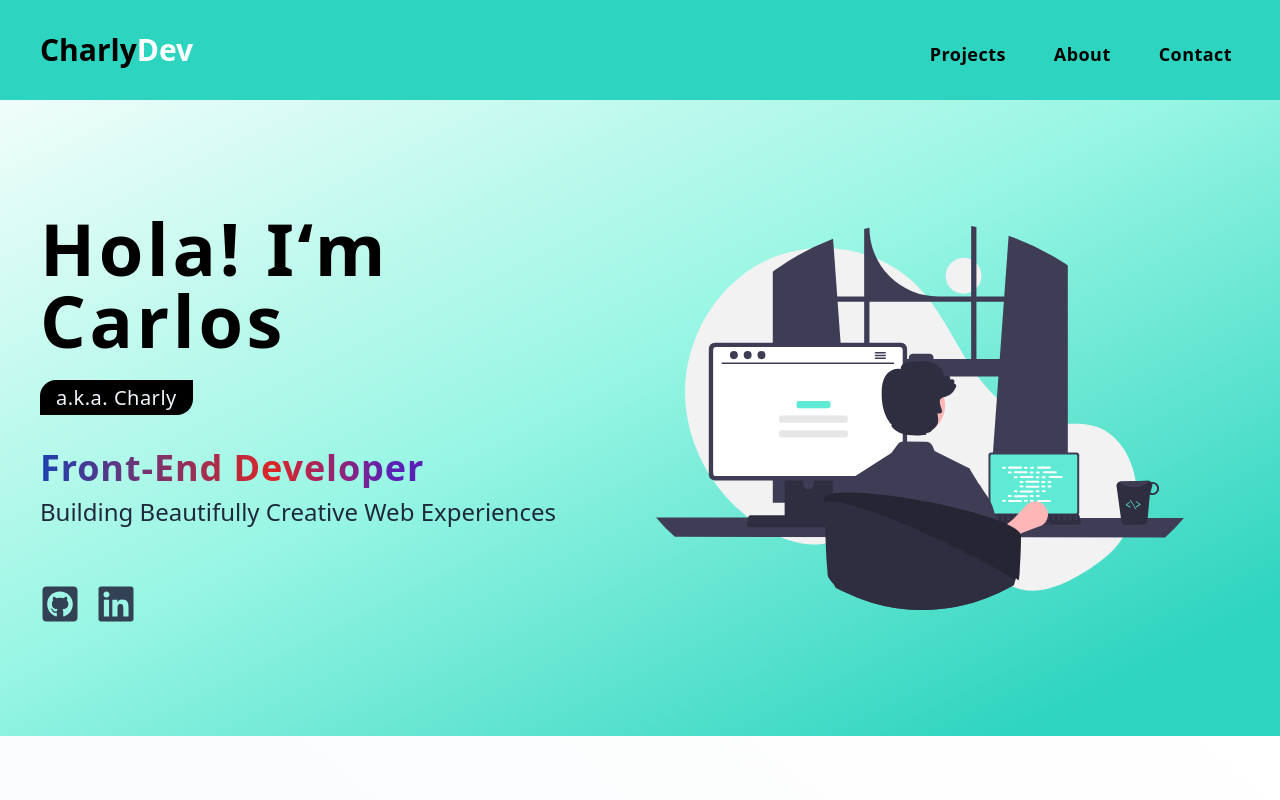
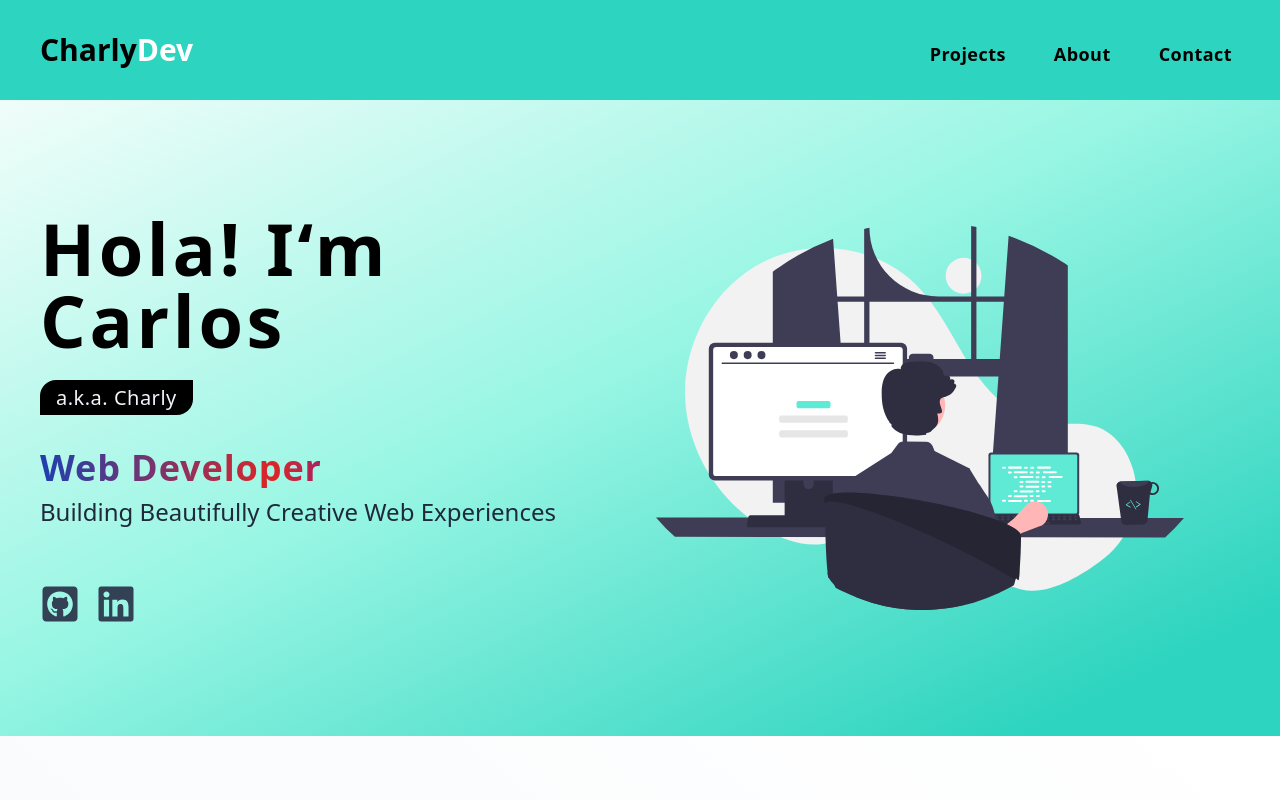
Before and after one commit to Charly-Wolf/portfolio, a React (Vite) app: page / in a window 1280 px wide. Shown: the top 800 px of the page. Built offline with nearby package versions, Linux system fonts and the light colour scheme.

Commit message:
Changed frontend to web dev

```diff
--- a/src/components/Hero.jsx
+++ b/src/components/Hero.jsx
@@ -1,10 +1,5 @@
 import heroImg from '../assets/hero3.svg'
-import {
-  FaGithubSquare,
-  FaLinkedin,
-  FaInstagramSquare,
-  FaYoutubeSquare,
-} from 'react-icons/fa'
+import { FaGithubSquare, FaLinkedin } from 'react-icons/fa'
 
 const Hero = () => {
   return (
@@ -18,7 +13,7 @@ const Hero = () => {
             <span>a.k.a. Charly</span>
           </p>
           <p className='mt-4 text-4xl font-semibold text-slate-800 md:gradient-bg capitalize tracking-wide'>
-            Front-End Developer
+            Web Developer
           </p>
           <p className='mt-2 text-2xl text-slate-800 capitalize tracking-tighter-wide'>
             Building Beautifully Creative Web Experiences
```
